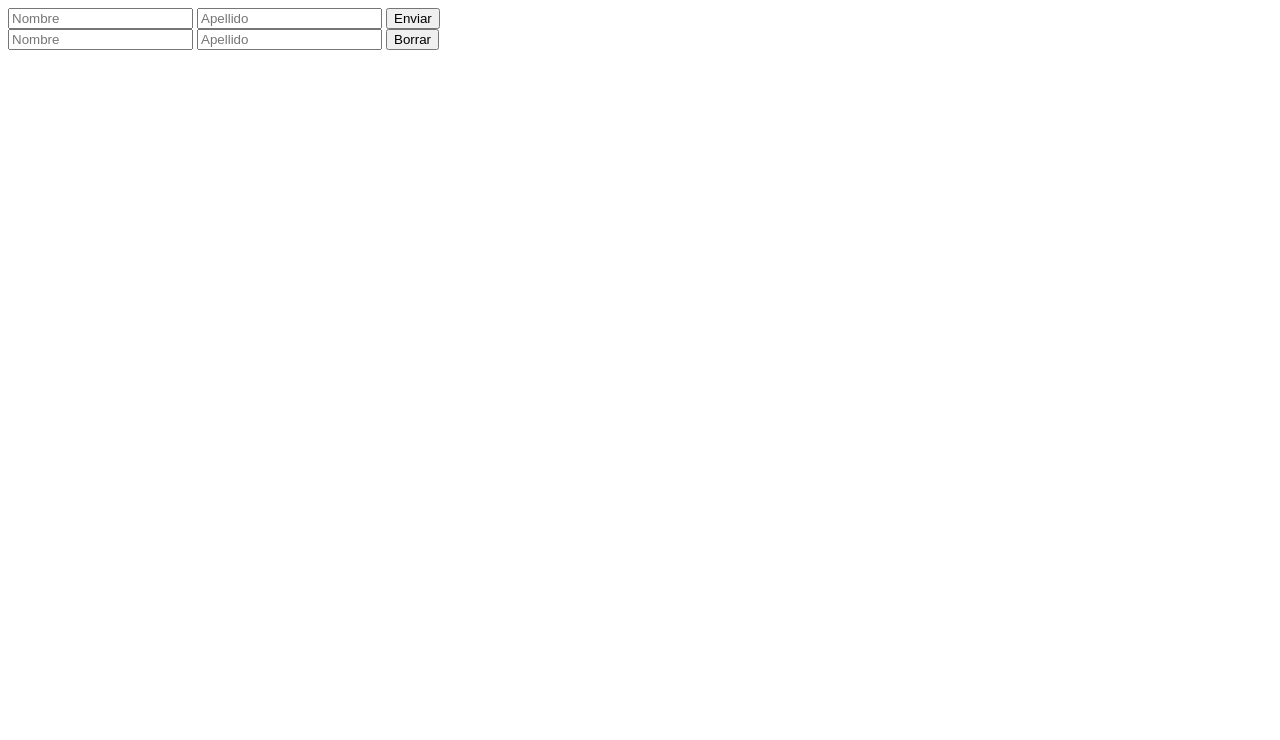
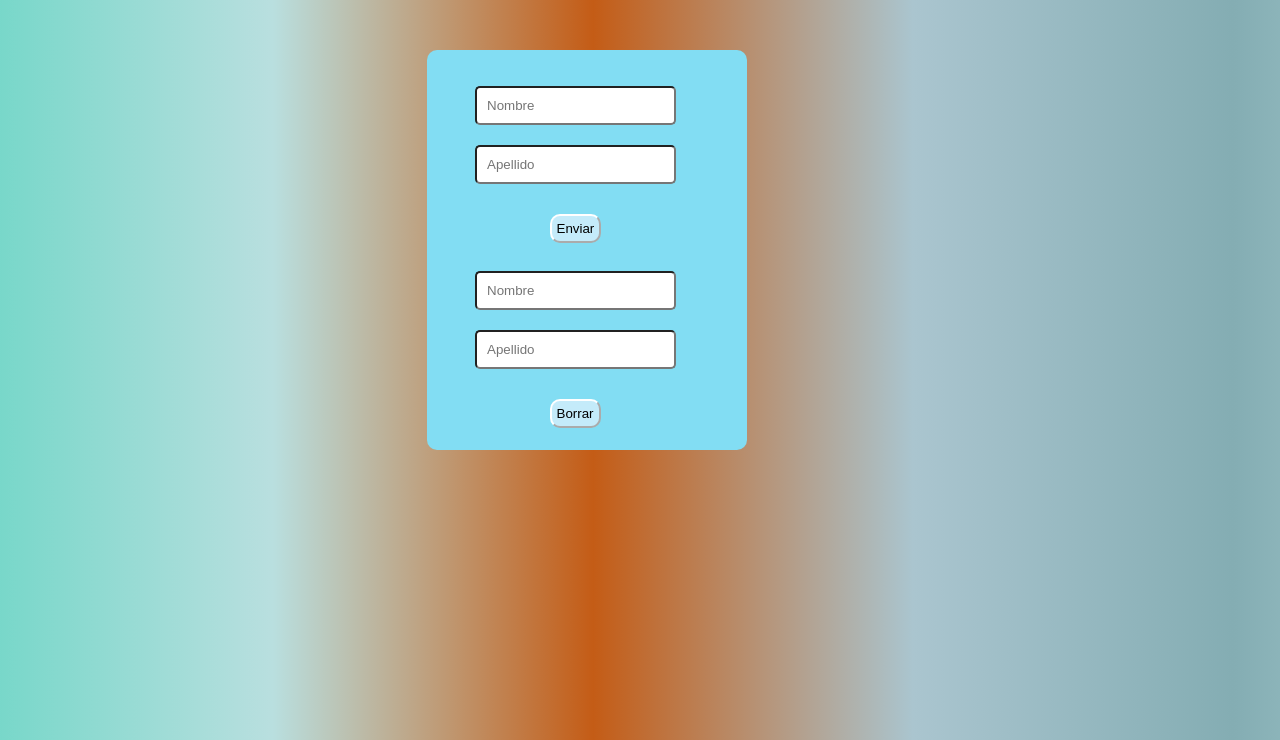
Before and after one commit to D1360D4C/ejemplo1, a PHP site: page / in a window 1280 px wide. Shown: the top 740 px of the page. Run offline with PHP 8.4, Linux system fonts and the light colour scheme.

Commit message:
fondo con movimiento

```diff
--- a/index.php
+++ b/index.php
@@ -5,9 +5,14 @@
     <meta charset="UTF-8">
     <meta http-equiv="X-UA-Compatible" content="IE=edge">
     <meta name="viewport" content="width=device-width, initial-scale=1.0">
+    <link rel="stylesheet" href="css/gg6easy.css">
+    <link rel="stylesheet" href="pepito.css">
     <title>Ejemplo1</title>
 </head>
 <body>
+
+    <div class="formulario">
+        <div class= "enviar">
 
         <form action="conexion.php" method="post">
             <input type="text" name="nom" placeholder="Nombre">
@@ -15,15 +20,18 @@
             <button type="submit" name="enviar">Enviar</button>
 
         </form>
+        </div>
 
+        <div class= "borrar">
             <form action="eliminar.php" method="post">
             <input type="text" name="nombre1" placeholder="Nombre">
             <input type="text" name="apellido" placeholder="Apellido">
             <button type="submit" name="borrar">Borrar</button>
 
         </form>
+        </div>
 
-
+    </div>
 
 
 </body>
--- /dev/null
+++ b/pepito.css
@@ -0,0 +1,107 @@
+*{
+    margin: 0;
+    padding: 0;
+    box-sizing: border-box;
+}
+
+@keyframes gradientAnimation {
+    0% {
+      background-position: 0% 50%;
+    }
+    50% {
+      background-position: 100% 50%;
+    }
+    100% {
+      background-position: 0% 50%;
+    }
+  }
+body {
+    display: grid;
+    grid-template-columns: repeat(12,1fr);
+    grid-template-rows: repeat(10,50px);
+    background: linear-gradient(90deg,
+     #05583a,
+     #6fc9d4,
+     #becdee,
+     #6dd6c6,
+     #b9dfdf,
+     #c45c16,
+     #aac5cf,
+     #84adb3,
+     #b9dddf);
+     background-size: 200% 200%;
+     animation: gradientAnimation 10s ease-in-out infinite;
+}
+
+
+
+
+.formulario{
+    display: block;
+    justify-content: center;
+    background-color: rgb(130, 221, 243);
+
+    grid-column: 5/8;
+    grid-row: 2/10;
+    border-radius: 10px;
+
+
+}
+
+.formulario .enviar{
+    display: flex;
+    justify-content: space-between;
+    margin-top: 8%;
+    margin-left: 12%;
+
+}
+
+.formulario .borrar{
+    margin-top: 18px;
+    margin-left: 12%;
+
+}
+.formulario .borrar button:hover{
+    background-color: rgb(147, 177, 189);
+}
+
+.formulario .enviar input{
+    border-radius: 5px;
+    margin: 10px;
+    padding: 10px;
+}
+
+.formulario .borrar input{
+    border-radius: 5px;
+    margin: 10px;
+    padding: 10px;
+}
+
+.formulario .enviar button{
+    cursor: pointer;
+    background-color: rgb(196, 235, 250);
+    border-color: white;
+    border-radius: 10px;
+    padding: 5px;
+    margin-top: 20px;
+    display: block;
+    margin-left: 30%;
+    color: black;
+
+}
+.formulario .enviar button:hover{
+    background-color: rgb(147, 177, 189);
+}
+
+.formulario .borrar button{
+    cursor: pointer;
+    background-color: rgb(196, 235, 250);
+    border-color: white;
+    border-radius: 10px;
+    padding: 5px;
+    margin-top: 20px;
+    display: block;
+    margin-left: 30%;
+    color: black;
+
+}
```
Lines whose indentation alone changed are shown as unchanged.
